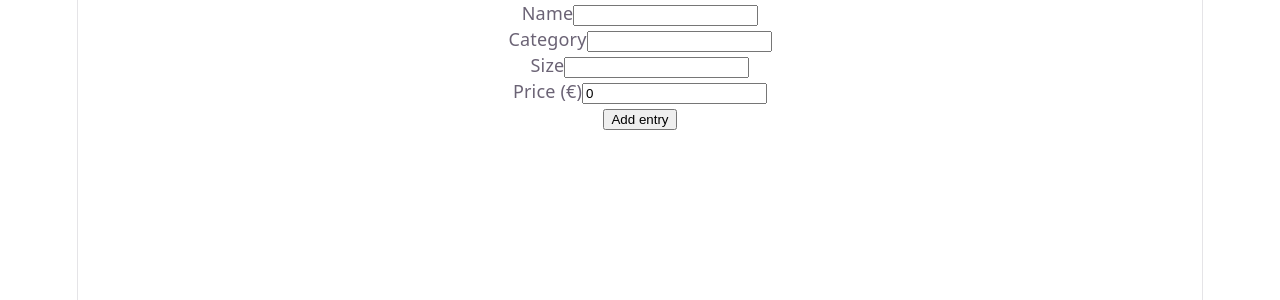
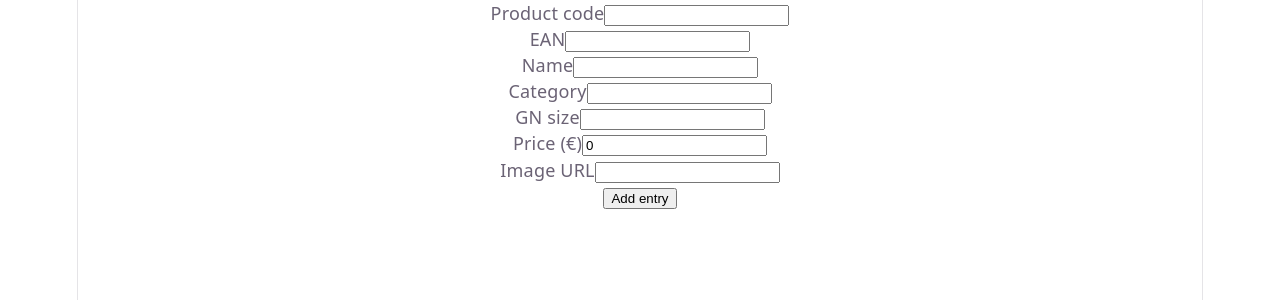
Before and after one commit to MrKoneRPG/WCA-Salaatti, a React (Vite) app in the folder WCA-Salaatti/: page / in a window 1280 px wide. Shown: the top 300 px of the page. Built offline with nearby package versions, Linux system fonts and the light colour scheme.

Commit message:
SM-06/frontend updated entry fields that work with dummy data

```diff
--- a/WCA-Salaatti/src/App.tsx
+++ b/WCA-Salaatti/src/App.tsx
@@ -10,6 +10,9 @@ function App() {
   const [category, setCategory] = useState('')
   const [gnsize, setGnsize] = useState('')
   const [price, setPrice] = useState(0)
+  const [productCode, setProductCode] = useState('')
+  const [ean, setEan] = useState('')
+  const [imageUrl, setImageUrl] = useState('')
 
   function handleSubmit(event: FormEvent<HTMLFormElement>) {
     event.preventDefault()
@@ -20,6 +23,9 @@ function App() {
       name: name.trim(),
       category: category.trim(),
       gnsize: gnsize.trim(),
+      productCode: productCode.trim(),
+      ean: ean.trim(),
+      imageUrl: imageUrl.trim(),
       price,
     }
 
@@ -29,24 +35,61 @@ function App() {
     setCategory('')
     setGnsize('')
     setPrice(0)
+    setProductCode('')
+    setEan('')
+    setImageUrl('')
   }
 
   return (
       <main>
   <form onSubmit={handleSubmit}>
     <div>
+      <label htmlFor="productCode">Product code</label>
+      <input
+        id="productCode"
+        inputMode="numeric"
+        value={productCode}
+        onChange={(e) => setProductCode(e.target.value)}
+      />
+    </div>
+
+    <div>
+      <label htmlFor="ean">EAN</label>
+      <input
+        id="ean"
+        inputMode="numeric"
+        maxLength={13}
+        value={ean}
+        onChange={(e) => setEan(e.target.value)}
+      />
+    </div>
+
+    <div>
       <label htmlFor="name">Name</label>
-          <input id="name" value={name} onChange={(e) => setName(e.target.value)} required />
+      <input
+        id="name"
+        required
+        value={name}
+        onChange={(e) => setName(e.target.value)}
+      />
     </div>
 
     <div>
       <label htmlFor="category">Category</label>
-          <input id="category" value={category} onChange={(e) => setCategory(e.target.value)} />
+      <input
+        id="category"
+        value={category}
+        onChange={(e) => setCategory(e.target.value)}
+      />
     </div>
 
     <div>
-          <label htmlFor="gnsize">Size</label>
-          <input id="gnsize" value={gnsize} onChange={(e) => setGnsize(e.target.value)} />
+      <label htmlFor="gnsize">GN size</label>
+      <input
+        id="gnsize"
+        value={gnsize}
+        onChange={(e) => setGnsize(e.target.value)}
+      />
     </div>
 
     <div>
@@ -61,6 +104,16 @@ function App() {
       />
     </div>
 
+    <div>
+      <label htmlFor="imageUrl">Image URL</label>
+      <input
+        id="imageUrl"
+        type="url"
+        value={imageUrl}
+        onChange={(e) => setImageUrl(e.target.value)}
+      />
+    </div>
+
     <button type="submit">Add entry</button>
   </form>
 
--- a/WCA-Salaatti/src/components/Product.tsx
+++ b/WCA-Salaatti/src/components/Product.tsx
@@ -7,8 +7,14 @@ type ProductProps = {
 function Product({ entry }: ProductProps) {
   return (
     <article>
+      {entry.imageUrl ? (
+        <img src={entry.imageUrl} alt={entry.name} width={160} />
+      ) : (
+        <p>No image</p>
+      )}
       <h3>{entry.name}</h3>
       <p>{entry.category} · {entry.gnsize} · {entry.price.toFixed(2)} €</p>
+      <p>Code: {entry.productCode} · EAN: {entry.ean}</p>
     </article>
   )
 }
```
Lines whose indentation alone changed are shown as unchanged.
